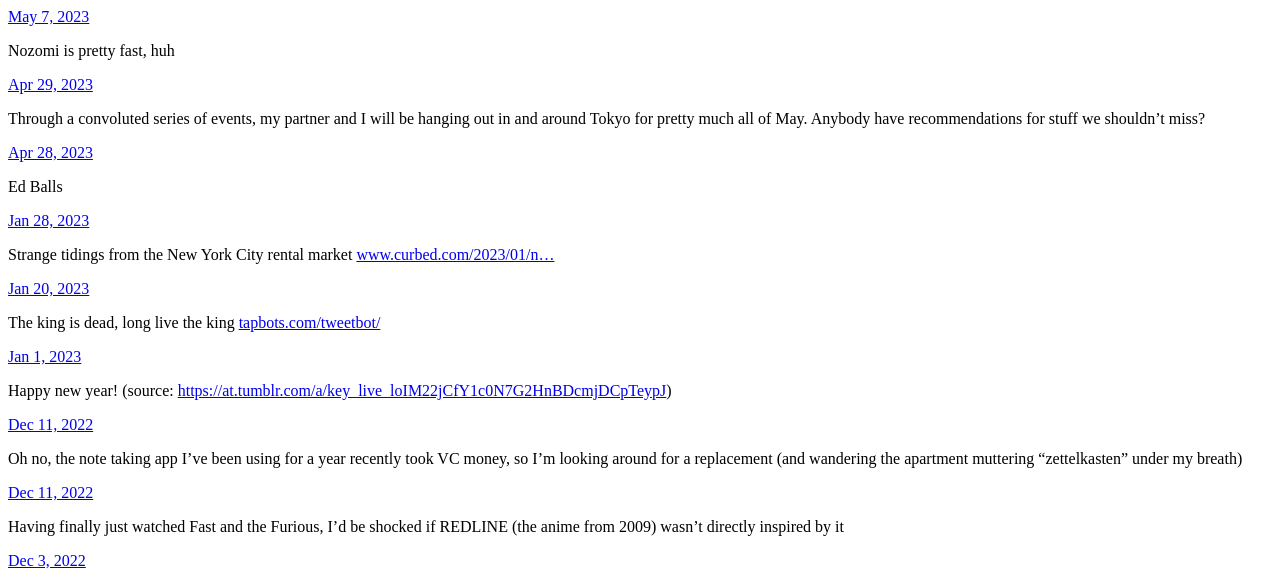
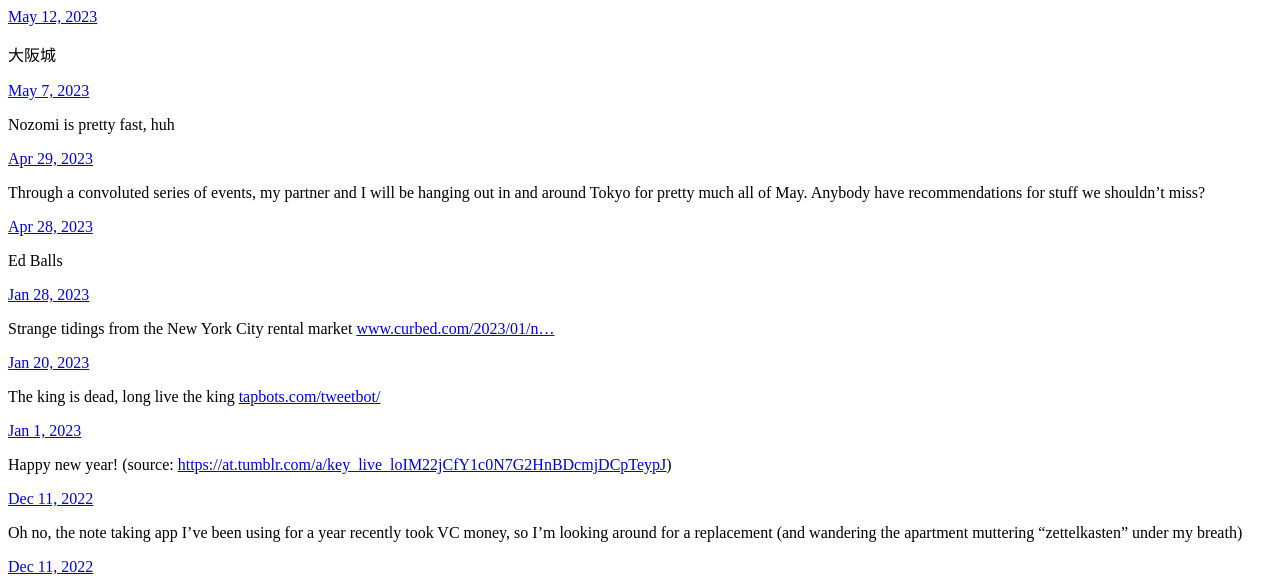
Before and after one commit to nelsonpecora/blog.nelson.codes, a plain HTML site: page index.html in a window 1280 px wide. Shown: the top 583 px of the page. Drawn offline with Linux system fonts and the light colour scheme; a script that the page names is missing.

Commit message:
Archiving from Micro.blog.

```diff
--- a/index.html
+++ b/index.html
@@ -21,6 +21,18 @@
 <div class="h-feed">
 
 
+
+	  <div class="h-entry">
+
+
+		<a href="https://blog.nelson.codes/2023/05/12/200441.html" class="u-url"><time class="dt-published" datetime="2023-05-12 20:04:41 -0500">May 12, 2023</time></a>
+
+		<div class="e-content">
+			 <p>大阪城</p>
+<!-- raw HTML omitted -->
+
+		</div>
+	  </div>
 
 	  <div class="h-entry">
 
```
